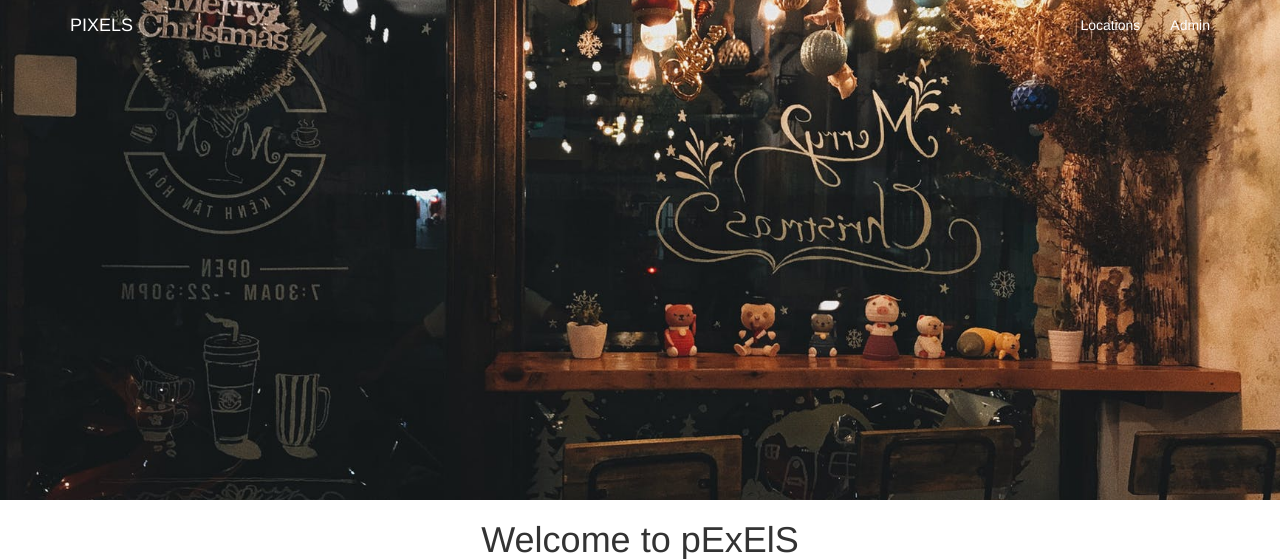
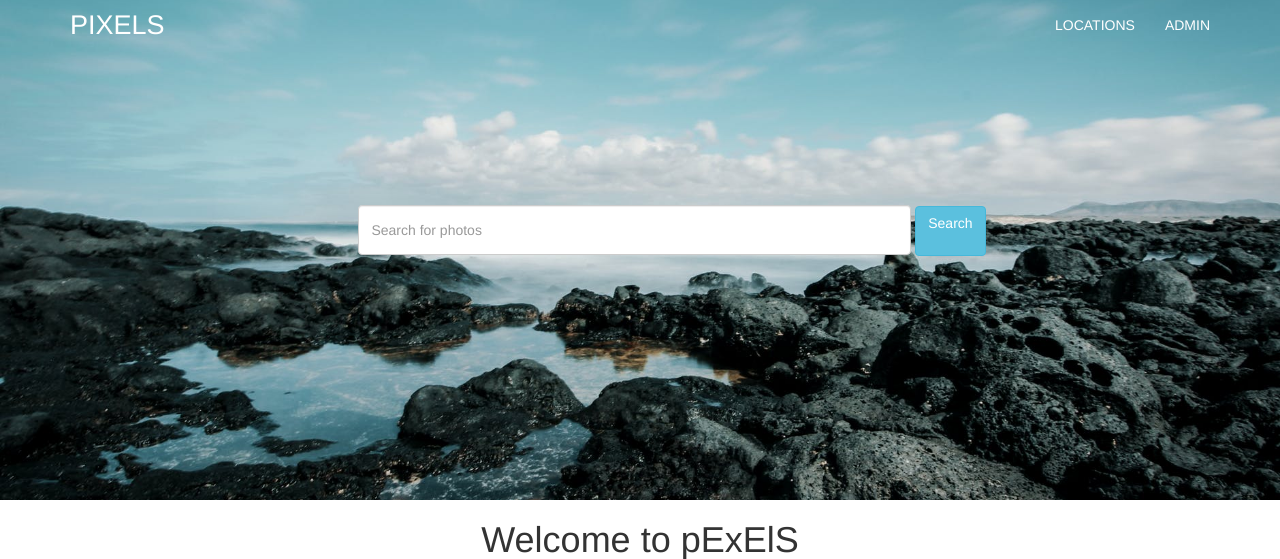
Before and after one commit to RKatana/pixels, a Django app: template photos/templates/index.html in a window 1280 px wide. Shown: the top 559 px of the page. Run offline with Django 3.2, Linux system fonts and the light colour scheme; the template is opened without the code that fills it: most values are stand-ins (such as "Sample title", 1, 10 or a date in 2020); grey boxes marked "Sample" are stand-in pictures; some libraries are stand-ins or nearby versions.

Commit message:
Add the search forms

```diff
--- a/photos/templates/index.html
+++ b/photos/templates/index.html
@@ -16,7 +16,12 @@
 <body>
     <div class="landing">
         {% include "navbar.html" %}
-
+        <div class="form-container">
+            <form action="" role="search" class="form-inlin">
+            <input class="form-control" type="text" placeholder="Search for photos">
+                <a class="btn btn-info">Search</a>
+            </form>
+        </div>
     </div>
     <div class="container-fluid">
         <h1 class="display-4 text-center">Welcome to pExElS</h1>
--- a/photos/templates/navbar.html
+++ b/photos/templates/navbar.html
@@ -11,8 +11,8 @@
         </div>
         <div class="collapse navbar-collapse">
             <ul class="nav navbar-nav navbar-right">
-                <li><a href="#">Locations</a></li>
-                <li><a href="/admin">Admin</a></li>
+                <li><a href="#">LOCATIONS</a></li>
+                <li><a href="/admin">ADMIN</a></li>
             </ul>
         </div>
     </div>
--- a/static/css/index.css
+++ b/static/css/index.css
@@ -30,10 +30,28 @@ nav {
     background-repeat: no-repeat;
     height: 500px;
     background-attachment: fixed;
+    width: 100%;
 }
 nav a {
     color: white;
+    transition: background 0.8s;
 }
+
 .navbar-brand {
     color: white;
+    font-size: 27px;
 }
+.form-container {
+    margin-left: 28%;
+    margin-top: 16%;
+}
+form .form-control {
+    width: 60%;
+    height: 50px;
+    display: inline-block;
+}
+form a {
+    height: 50px;
+    display: flex;
+    align-items: center;
+}
```
Also changed, not shown: media/images/back.jpeg.
